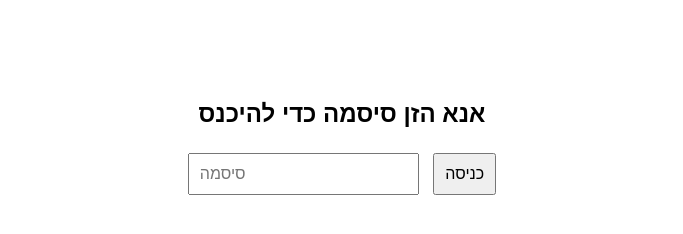
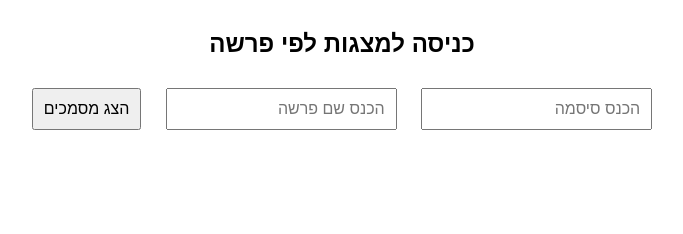
Before and after one commit to starlow1249/soket-T1, a plain HTML site: page index.html in a window 1280 px wide. Shown: the whole page, without its empty margins (298-981 px from the left). Drawn offline with Linux system fonts and the light colour scheme.

Commit message:
index.html

```diff
--- a/index.html
+++ b/index.html
@@ -2,59 +2,63 @@
 <html lang="he">
 <head>
   <meta charset="UTF-8">
-  <title>כניסה עם סיסמה</title>
+  <title>כניסה למצגות</title>
   <style>
-    body {
-      font-family: Arial, sans-serif;
-      text-align: center;
-      margin-top: 100px;
-    }
-    input, button {
-      padding: 10px;
-      font-size: 16px;
-      margin: 5px;
-    }
-    .error {
-      color: red;
-      margin-top: 10px;
-    }
+    body { font-family: Arial, sans-serif; direction: rtl; text-align: center; margin: 30px; }
+    input, button { padding: 10px; margin: 10px; font-size: 16px; }
+    #results a { display: block; margin: 10px; font-weight: bold; }
   </style>
 </head>
 <body>
-  <h2>אנא הזן סיסמה כדי להיכנס</h2>
-  <input type="password" id="passwordInput" placeholder="סיסמה">
-  <button onclick="checkPassword()">כניסה</button>
-  <div class="error" id="errorMessage"></div>
+  <h2>כניסה למצגות לפי פרשה</h2>
+  <input type="password" id="password" placeholder="הכנס סיסמה">
+  <input type="text" id="parasha" placeholder="הכנס שם פרשה">
+  <button onclick="checkAccess()">הצג מסמכים</button>
+
+  <div id="results"></div>
 
   <script>
-    const API_KEY = "AIzaSyClmkLxcxXdKkrmGVY2fjTsVgf31RcMS_4";
-    const SHEET_ID = "1YWCM1uctEsK-504WkMSdsBm5y56GBwRB3Hy_r1OYXuI";
-    const SHEET_RANGE = "A1:A100";
+    const sheetId = '1YWCM1uctEsK-504WkMSdsBm5y56GBwRB3Hy_r1OYXuI';
+    const apiKey = 'AIzaSyClmkLxcxXdKkrmGVY2fjTsVgf31RcMS_4';
+    const range = 'A2:D100';
 
-    async function checkPassword() {
-      const inputPassword = document.getElementById("passwordInput").value;
-      const errorDiv = document.getElementById("errorMessage");
-      errorDiv.textContent = ""; // נקה שגיאות קודמות
+    async function checkAccess() {
+      const inputPassword = document.getElementById('password').value.trim();
+      const inputParasha = document.getElementById('parasha').value.trim();
+      const resultsDiv = document.getElementById('results');
+      resultsDiv.innerHTML = '';
 
       try {
-        const response = await fetch(`https://sheets.googleapis.com/v4/spreadsheets/${SHEET_ID}/values/${SHEET_RANGE}?key=${API_KEY}`);
+        const url = `https://sheets.googleapis.com/v4/spreadsheets/${sheetId}/values/${range}?key=${apiKey}`;
+        const response = await fetch(url);
+        const data = await response.json();
 
-        if (!response.ok) {
-          throw new Error("שגיאה בחיבור ל-Google Sheets. ודא שהקובץ ציבורי.");
+        const rows = data.values;
+        const password = rows[0][0];
+
+        if (inputPassword !== password) {
+          resultsDiv.innerHTML = '<p style="color:red;">סיסמה שגויה</p>';
+          return;
         }
 
-        const data = await response.json();
-        const passwords = (data.values || []).flat();
+        const matchingDocs = rows.filter(row => row[1] === inputParasha);
 
-        if (passwords.includes(inputPassword)) {
-          window.location.href = "https://drive.google.com/file/d/1lQ9nD2bPksL8fD4fIrl6jRKSOhTHcsd-/view";
+        if (matchingDocs.length === 0) {
+          resultsDiv.innerHTML = '<p>לא נמצאו מסמכים לפרשה הזו.</p>';
         } else {
-          errorDiv.textContent = "סיסמה שגויה. נסה שוב.";
+          matchingDocs.forEach(row => {
+            const docName = row[2];
+            const docLink = row[3];
+            const link = document.createElement('a');
+            link.href = docLink;
+            link.textContent = docName;
+            link.target = '_blank';
+            resultsDiv.appendChild(link);
+          });
         }
-
       } catch (error) {
+        resultsDiv.innerHTML = '<p style="color:red;">אירעה שגיאה בטעינת הנתונים.</p>';
         console.error(error);
-        errorDiv.textContent = "אירעה שגיאה. ודא שהגיליון פתוח לצפייה וכל הפרטים נכונים.";
       }
     }
   </script>
```
